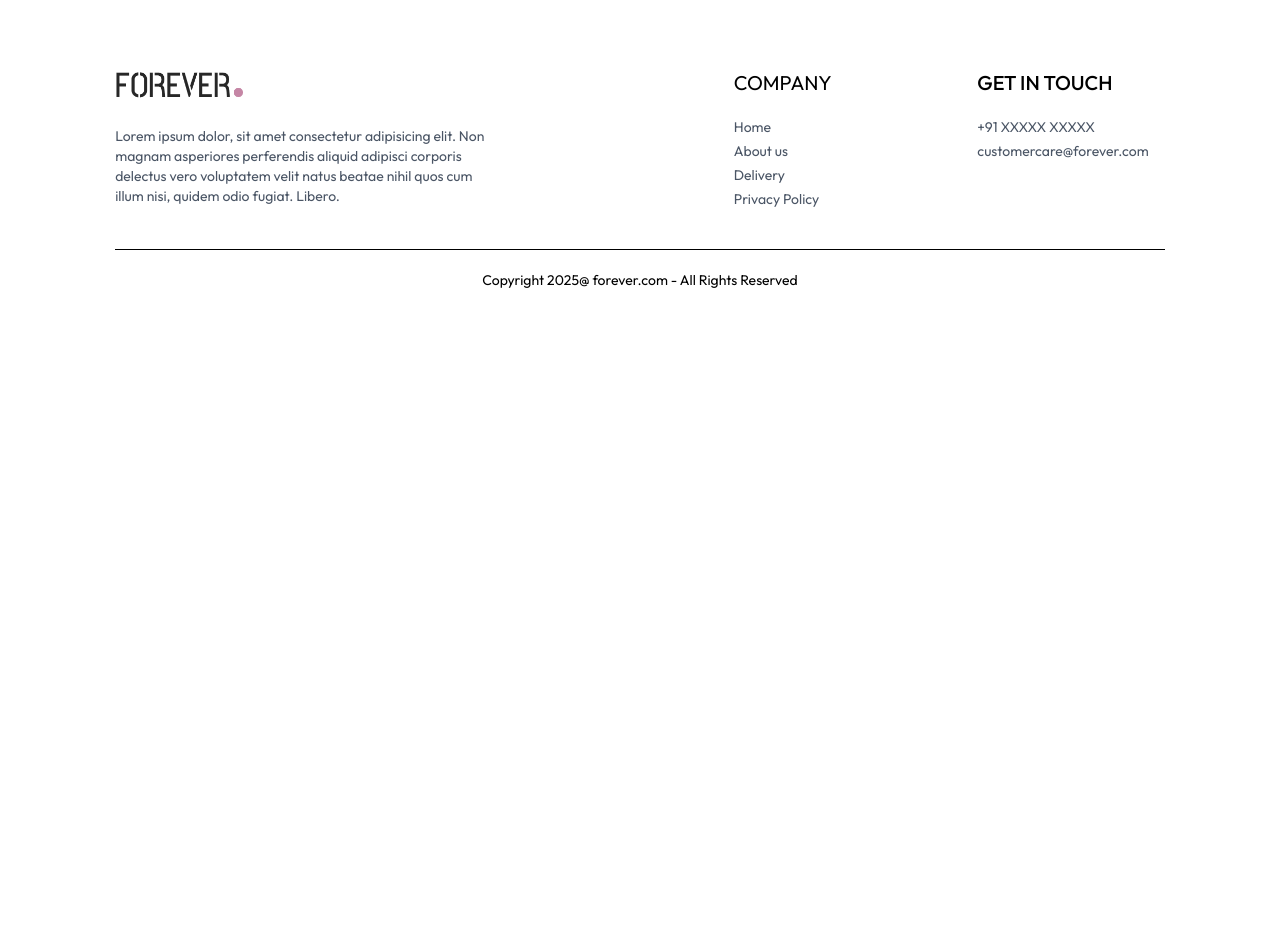
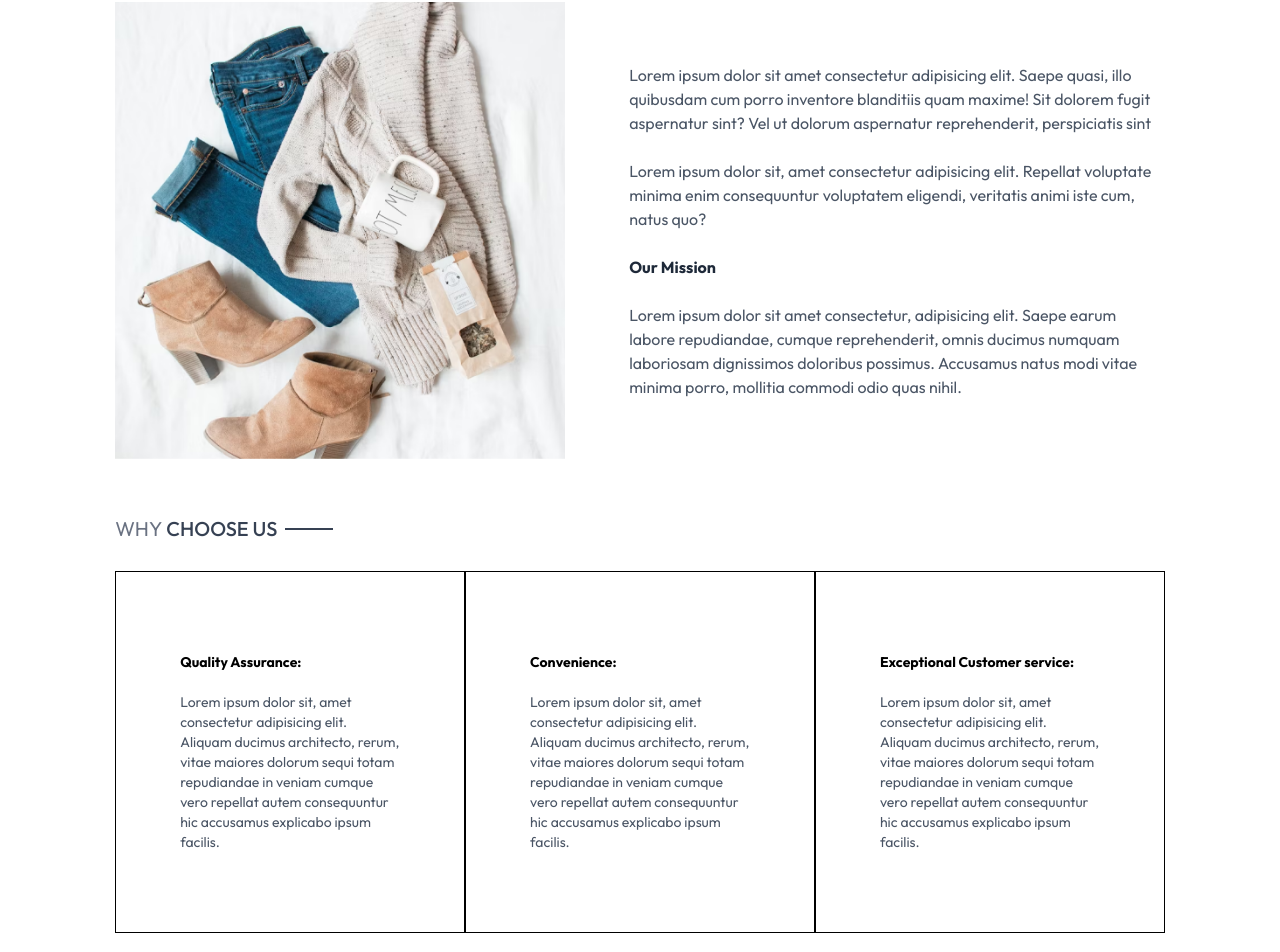
Before and after one commit to satyasootar/Fashion., a React (Vite) app in the folder frontend/: page /about in a window 1280 px wide. Shown: the part 196-1148 px from the top of the page. Before the commit the page ends 800 px from the top, so only its background shows below. Built offline with nearby package versions, Linux system fonts and the light colour scheme.

Commit message:
add About and Login pages with structured layout and form handling

```diff
--- a/frontend/src/components/Navbar.jsx
+++ b/frontend/src/components/Navbar.jsx
@@ -40,11 +40,14 @@ const Navbar = () => {
                 <img onClick={() => setShowSearch(true)} src={assets.search_icon} className='w-5 cursor-pointer' />
 
                 <div className="relative group">
-                    <img
-                        className="w-5 cursor-pointer"
-                        src={assets.profile_icon}
-                        alt="Profile"
-                    />
+                    <Link to={"/login"} >
+
+                        <img
+                            className="w-5 cursor-pointer"
+                            src={assets.profile_icon}
+                            alt="Profile"
+                        />
+                    </Link>
                     <div className="hidden group-hover:block absolute right-0 pt-2">
                         <div className="flex flex-col gap-2 w-36 py-3 px-5 bg-slate-100 text-gray-500 rounded shadow-md">
                             <p className="cursor-pointer hover:text-black">My Profile</p>
--- a/frontend/src/components/Title.jsx
+++ b/frontend/src/components/Title.jsx
@@ -3,7 +3,7 @@ import React from 'react'
 const Title = ({ text1, text2 }) => {
     return (
         <div className='inline-flex gap-2 items-center mb-3' >
-            <p className='text-gray-500' >{text1}<span className='text-gray-700 font-medium' >{text2}</span></p>
+            <p className='text-gray-500' >{text1}<span className='text-gray-700 font-medium' >{" "+ text2}</span></p>
             <p className='w-8 sm:w-12 h-[1px] sm:h-[2px] bg-gray-700'></p>
         </div>
     )
--- a/frontend/src/pages/About.jsx
+++ b/frontend/src/pages/About.jsx
@@ -1,8 +1,44 @@
 import React from 'react'
+import Title from '../components/Title'
+import { assets } from '../assets/assets'
+import NewsLetterBox from '../components/NewsLetterBox'
 
 const About = () => {
     return (
-        <div>About</div>
+        <div>
+            <div className='text-2xl text-center pt-8 border-t' >
+                <Title text1={"ABOUT"} text2={" US"} />
+            </div>
+            <div className='my-10 flex flex-col md:flex-row gap-16' >
+                <img className='w-full md:max-w-[450px]' src={assets.about_img} alt="" />
+                <div className='flex flex-col justify-center gap-6 md:w-2/4 0 text-gray-600' >
+                    <p>Lorem ipsum dolor sit amet consectetur adipisicing elit. Saepe quasi, illo quibusdam cum porro inventore blanditiis quam maxime! Sit dolorem fugit aspernatur sint? Vel ut dolorum aspernatur reprehenderit, perspiciatis sint</p>
+                    <p>Lorem ipsum dolor sit, amet consectetur adipisicing elit. Repellat voluptate minima enim consequuntur voluptatem eligendi, veritatis animi iste cum, natus quo?</p>
+                    <b className='text-gray-800' >Our Mission</b>
+                    <p>Lorem ipsum dolor sit amet consectetur, adipisicing elit. Saepe earum labore repudiandae, cumque reprehenderit, omnis ducimus numquam laboriosam dignissimos doloribus possimus. Accusamus natus modi vitae minima porro, mollitia commodi odio quas nihil.</p>
+                </div>
+            </div>
+
+            <div className='text-xl py-4' >
+                <Title text1={"WHY"} text2={"CHOOSE US"} />
+            </div>
+
+            <div className='flex flex-col md:flex-row text-sm mb-20' >
+                <div className='border px-10 md:px-16 py-8 sm:py-20 flex flex-col gap-5' >
+                    <b>Quality Assurance:</b>
+                    <p className='text-gray-600' >Lorem ipsum dolor sit, amet consectetur adipisicing elit. Aliquam ducimus architecto, rerum, vitae maiores dolorum sequi totam repudiandae in veniam cumque vero repellat autem consequuntur hic accusamus explicabo ipsum facilis.</p>
+                </div>
+                <div className='border px-10 md:px-16 py-8 sm:py-20 flex flex-col gap-5' >
+                    <b>Convenience:</b>
+                    <p className='text-gray-600' >Lorem ipsum dolor sit, amet consectetur adipisicing elit. Aliquam ducimus architecto, rerum, vitae maiores dolorum sequi totam repudiandae in veniam cumque vero repellat autem consequuntur hic accusamus explicabo ipsum facilis.</p>
+                </div>
+                <div className='border px-10 md:px-16 py-8 sm:py-20 flex flex-col gap-5' >
+                    <b>Exceptional Customer service:</b>
+                    <p className='text-gray-600' >Lorem ipsum dolor sit, amet consectetur adipisicing elit. Aliquam ducimus architecto, rerum, vitae maiores dolorum sequi totam repudiandae in veniam cumque vero repellat autem consequuntur hic accusamus explicabo ipsum facilis.</p>
+                </div>
+            </div>
+            <NewsLetterBox />
+        </div>
     )
 }
 
--- a/frontend/src/pages/Login.jsx
+++ b/frontend/src/pages/Login.jsx
@@ -1,8 +1,29 @@
-import React from 'react'
+import React, { useState } from 'react'
 
 const Login = () => {
+
+  const [currentState, setCurrentState] = useState("Sign up")
+  const onSubmitHandler = (e) => {
+    e.preventDefault()
+  }
+
   return (
-    <div>Login</div>
+    <form onClick={onSubmitHandler} className='flex flex-col item-center w-[90%] sm:max-w-96 m-auto mt-14 gap-4 text-gray-800 ' >
+      <div className='inline-flex justify-center items-center gap-2 mb-2 mt-10' >
+        <p className='prata-regular text-3xl'>{currentState}</p>
+        <hr className='border-none h-[1.5px] w-8 bg-gray-800' />
+      </div>
+      <input type="text" className={`w-full px-3 py-2 border border-gray-800 ${currentState === "Login" ? "hidden" : ""}`} placeholder='Name' required />
+      <input type="email" className='w-full px-3 py-2 border border-gray-800' placeholder='Email' required />
+      <input type="password" className='w-full px-3 py-2 border border-gray-800' placeholder='Password' required />
+      <div className='w-full flex justify-between text-sm mt-[-8px] ' >
+        <p className={`cursor-pointer ${currentState === "Login" ? "" : "hidden"} `} >Forgot your password?</p>
+        {
+          currentState === 'Login' ? <p onClick={() => setCurrentState('Signup')} className='cursor-pointer' >Create account</p> : <p onClick={() => setCurrentState('Login')} className='cursor-pointer' >Login here</p>
+        }
+      </div>
+      <button className='bg-black text-white font-light px-8 py-2 mt-4 hover:bg-gray-900' >{currentState === 'Login' ? "Sign in" : "Sign Up"}</button>
+    </form>
   )
 }
 
```
Also changed, not shown: 1 other file (tests, documents, lock files or other folders).
